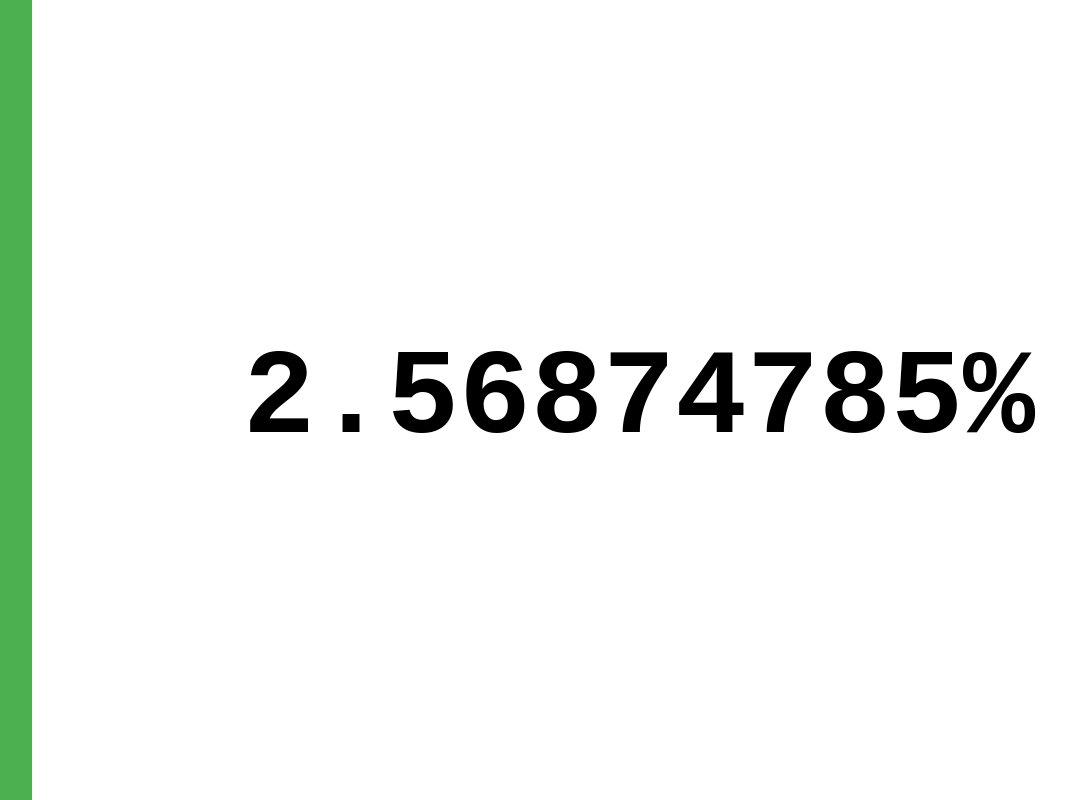
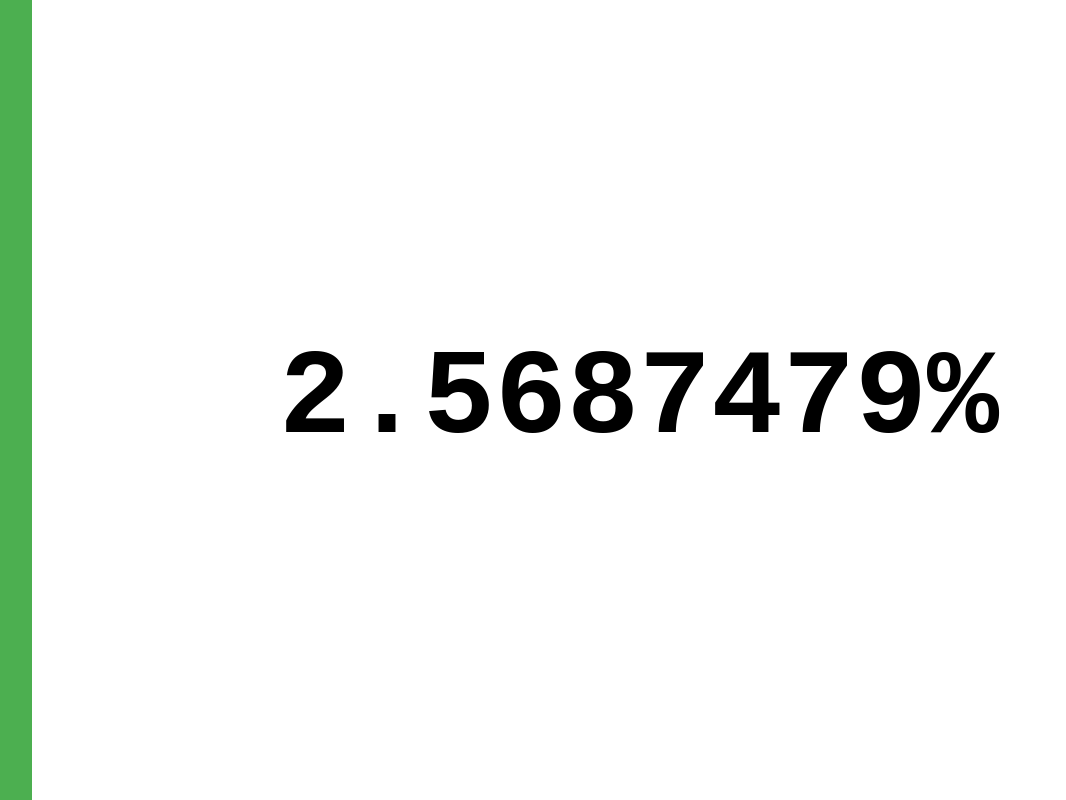
Before and after one commit to CuzImBisonratte/SchuljahrProgress, a plain HTML site: page index.html in a window 1280 px wide. Shown: the whole page, without its empty margins (1-1067 px from the left). Drawn offline with Linux system fonts and the light colour scheme; a web font is replaced by a local one.

Commit message:
🐛 Sped up reloading

```diff
--- a/index.html
+++ b/index.html
@@ -81,11 +81,11 @@
     const start = "2023-09-11T09:45:00+02:00";
     const end = "2024-07-24T11:35:00+02:00";
     const only_weekdays = true;
-    const reload_delay = 1000;
+    const reload_delay = 30;
     const pause_threshold = 3000;
     let last_progress_state = 0;
     let progress_round = 0;
-    let rounding = 8;
+    let rounding = 7;
     const except = [
       // Herbstferien 2023
       "2023-10-30",
```
